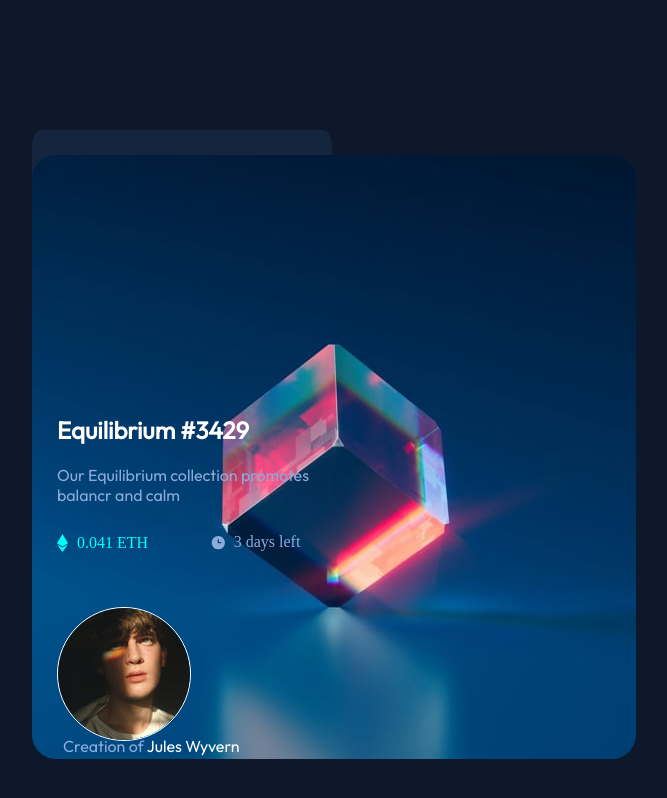
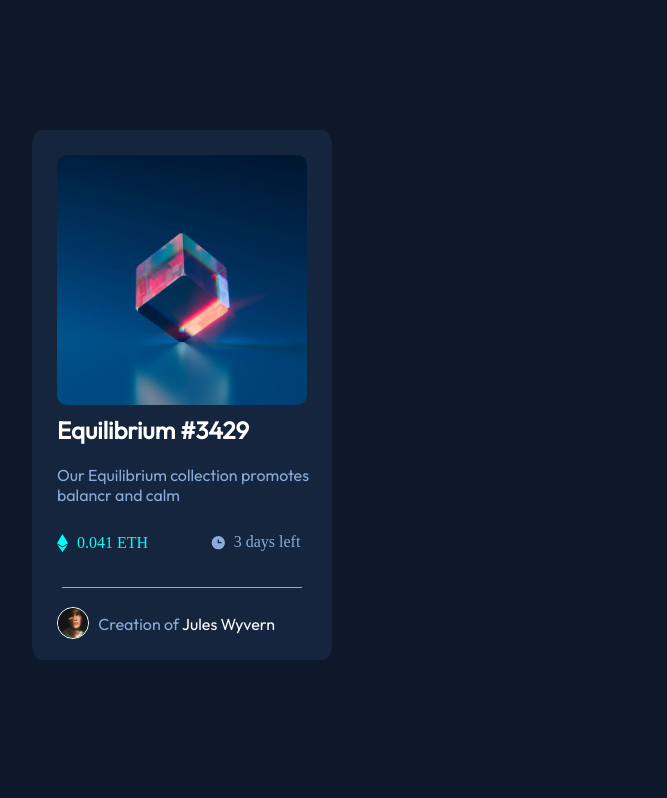
Before and after one commit to Rudrooo/problem3, a plain HTML site: page index.html in a window 1280 px wide. Shown: the whole page, without its empty margins (458-1125 px from the left). Drawn offline with Linux system fonts and the light colour scheme.

Commit message:
initial final

```diff
--- a/style.css
+++ b/style.css
@@ -39,6 +39,7 @@ body{
 .image-1{
     border-radius: 4%;
     margin-top: 25px;
+    width:250px;
 }
 .grid-container{
     display: grid;
@@ -94,6 +95,7 @@ hr{
     border-width: 1px;
     border-radius: 100%;
     border-color: white;
+    width: 30px;
 }
 .bottom-container{
     color: hsl(0, 0%, 100%);
```
